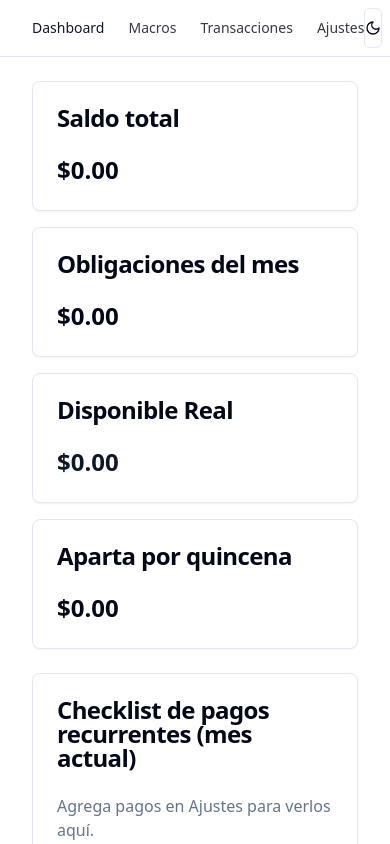
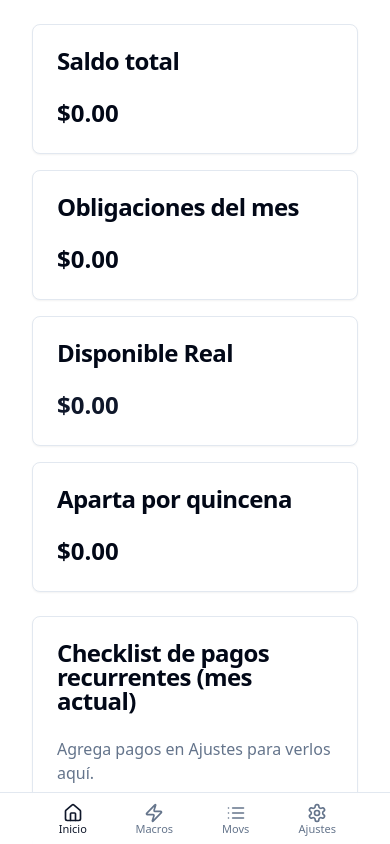
Before and after one commit to torrober/Biyuyo, a React (Vite) app: page / in a window 390 px wide. Shown: the top 844 px of the page. Built offline with nearby package versions, Linux system fonts and the light colour scheme.

Commit message:
Refactor: Implement bottom navigation
Replace the top navigation bar with a mobile-style bottom navigation bar featuring icons for improved user experience.

```diff
--- a/src/App.tsx
+++ b/src/App.tsx
@@ -9,7 +9,7 @@ import NotFound from "./pages/NotFound";
 import Macros from "./pages/Macros";
 import Transacciones from "./pages/Transacciones";
 import Ajustes from "./pages/Ajustes";
-import ThemeToggle from "./components/ThemeToggle";
+import { Home, Zap, List, Settings } from "lucide-react";
 
 const queryClient = new QueryClient();
 
@@ -21,18 +21,7 @@ const App = () => (
         <Sonner />
         <BrowserRouter>
           <div className="min-h-screen flex flex-col">
-            <header className="sticky top-0 z-30 bg-background/80 backdrop-blur supports-[backdrop-filter]:bg-background/60 border-b">
-              <div className="container flex h-14 items-center justify-between">
-                <nav className="flex items-center gap-6 text-sm">
-                  <NavLink to="/" end className={({ isActive }) => isActive ? "story-link text-primary" : "story-link text-foreground/80"}>Dashboard</NavLink>
-                  <NavLink to="/macros" className={({ isActive }) => isActive ? "story-link text-primary" : "story-link text-foreground/80"}>Macros</NavLink>
-                  <NavLink to="/transacciones" className={({ isActive }) => isActive ? "story-link text-primary" : "story-link text-foreground/80"}>Transacciones</NavLink>
-                  <NavLink to="/ajustes" className={({ isActive }) => isActive ? "story-link text-primary" : "story-link text-foreground/80"}>Ajustes</NavLink>
-                </nav>
-                <ThemeToggle />
-              </div>
-            </header>
-            <main className="flex-1 container py-6">
+            <main className="flex-1 container py-6 pb-20">
               <Routes>
                 <Route path="/" element={<Index />} />
                 <Route path="/macros" element={<Macros />} />
@@ -42,6 +31,26 @@ const App = () => (
                 <Route path="*" element={<NotFound />} />
               </Routes>
             </main>
+            <footer className="fixed bottom-0 inset-x-0 z-50 bg-background/90 backdrop-blur border-t">
+              <nav className="container grid grid-cols-4">
+                <NavLink to="/" end className={({ isActive }) => `flex flex-col items-center justify-center py-2.5 ${isActive ? 'text-primary' : 'text-muted-foreground'}`} aria-label="Dashboard" title="Dashboard">
+                  <Home className="h-5 w-5" />
+                  <span className="text-[11px] leading-none">Inicio</span>
+                </NavLink>
+                <NavLink to="/macros" className={({ isActive }) => `flex flex-col items-center justify-center py-2.5 ${isActive ? 'text-primary' : 'text-muted-foreground'}`} aria-label="Macros" title="Macros">
+                  <Zap className="h-5 w-5" />
+                  <span className="text-[11px] leading-none">Macros</span>
+                </NavLink>
+                <NavLink to="/transacciones" className={({ isActive }) => `flex flex-col items-center justify-center py-2.5 ${isActive ? 'text-primary' : 'text-muted-foreground'}`} aria-label="Transacciones" title="Transacciones">
+                  <List className="h-5 w-5" />
+                  <span className="text-[11px] leading-none">Movs</span>
+                </NavLink>
+                <NavLink to="/ajustes" className={({ isActive }) => `flex flex-col items-center justify-center py-2.5 ${isActive ? 'text-primary' : 'text-muted-foreground'}`} aria-label="Ajustes" title="Ajustes">
+                  <Settings className="h-5 w-5" />
+                  <span className="text-[11px] leading-none">Ajustes</span>
+                </NavLink>
+              </nav>
+            </footer>
           </div>
         </BrowserRouter>
       </TooltipProvider>
```
